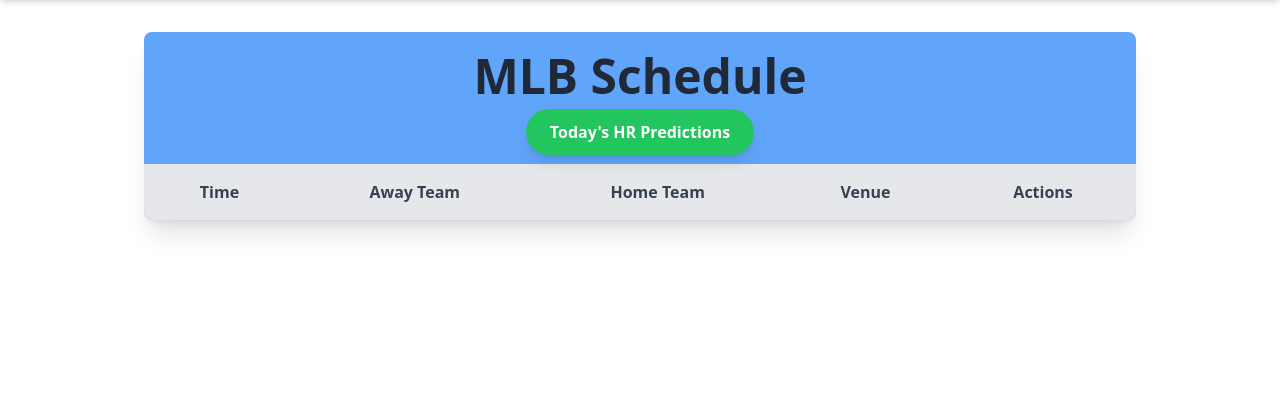
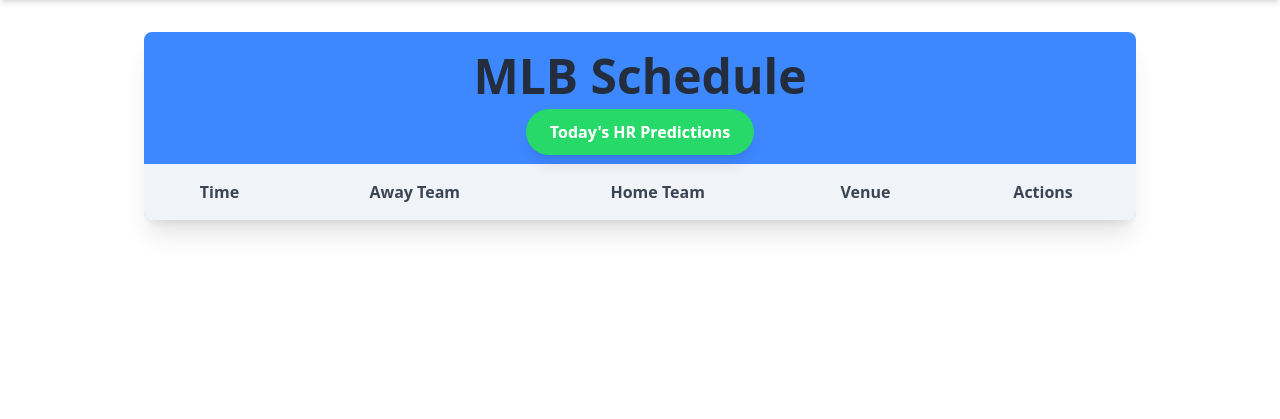
Before and after one commit to tim50687/Timduel_Stats, a Flask app: template api/mlb/templates/schedule.html in a window 1280 px wide. Shown: the part 72-491 px from the top of the page. Run offline with Flask 3, Linux system fonts and the light colour scheme; the template is opened without the code that fills it, so the values that code supplies are empty.

Commit message:
Adjust button color

```diff
--- a/api/mlb/templates/schedule.html
+++ b/api/mlb/templates/schedule.html
@@ -47,11 +47,11 @@
     <div>
       <main class="w-full max-w-5xl mx-auto px-4 py-8 md:px-4 md:py-8">
         <section
-          class="bg-blue-400 overflow-hidden w-full rounded-lg shadow-xl"
+          class="bg-blue-500 brightness-105 overflow-hidden w-full rounded-lg shadow-xl"
         >
-          <div class="text-center m-5">
+          <div class="text-center m-5 brightness-100">
             <h1
-              class="text-3xl sm:text-4xl md:text-5xl font-extrabold text-gray-800 mb-2"
+              class="text-3xl sm:text-4xl brightness-105 md:text-5xl font-extrabold text-gray-800 mb-2"
             >
               MLB Schedule
             </h1>
@@ -60,14 +60,14 @@
             </p>
             <a
               href="{{ url_for('mlb_schedule.show_hr_prediction') }}"
-              class="bg-green-500 text-white font-bold py-3 px-6 rounded-full hover:bg-green-600 shadow-lg transition duration-300 ease-in-out"
+              class="bg-green-500 brightness-105 text-white font-bold py-3 px-6 rounded-full hover:bg-green-600 shadow-lg transition duration-300 ease-in-out"
             >
               Today's HR Predictions
             </a>
           </div>
 
           <!-- Wrap the table in a scrollable container for smaller screens -->
-          <div class="overflow-x-auto">
+          <div class="overflow-x-auto bg-white">
             <table class="w-full table-auto min-w-full block sm:table pt-8">
               <thead>
                 <tr class="bg-gray-200 text-gray-700">
@@ -97,13 +97,13 @@
                     >
                       <a
                         href="{{ url_for('mlb_schedule.show_player_stats', team1=game['away_team'], team2=game['home_team']) }}"
-                        class="bg-blue-400 hover:brightness-125 text-white font-semibold py-2 px-4 rounded-lg shadow-md transition duration-300"
+                        class="bg-blue-500 hover:brightness-125 text-white font-semibold py-2 px-4 rounded-lg shadow-md transition duration-300"
                       >
                         Player Stats
                       </a>
                       <a
                         href="{{ url_for('mlb_schedule.get_odds', game_id=game['id']) }}"
-                        class="bg-blue-400 hover:brightness-125 text-white font-semibold py-2 px-4 rounded-lg shadow-md transition duration-300"
+                        class="bg-blue-500 hover:brightness-125 text-white font-semibold py-2 px-4 rounded-lg shadow-md transition duration-300"
                       >
                         Odds Movement
                       </a>
--- a/static/mlb/css/output.css
+++ b/static/mlb/css/output.css
@@ -763,19 +733,24 @@ video {
   border-bottom-width: 1px;
 }
 
+.bg-blue-400 {
+  --tw-bg-opacity: 1;
+  background-color: rgb(96 165 250 / var(--tw-bg-opacity));
+}
+
 .bg-blue-500 {
   --tw-bg-opacity: 1;
   background-color: rgb(59 130 246 / var(--tw-bg-opacity));
 }
 
-.bg-gray-100 {
-  --tw-bg-opacity: 1;
-  background-color: rgb(243 244 246 / var(--tw-bg-opacity));
-}
-
 .bg-gray-200 {
   --tw-bg-opacity: 1;
   background-color: rgb(229 231 235 / var(--tw-bg-opacity));
+}
+
+.bg-green-500 {
+  --tw-bg-opacity: 1;
+  background-color: rgb(34 197 94 / var(--tw-bg-opacity));
 }
 
 .bg-indigo-600 {
@@ -788,29 +763,9 @@ video {
   background-color: rgb(255 255 255 / var(--tw-bg-opacity));
 }
 
-.bg-green-500 {
-  --tw-bg-opacity: 1;
-  background-color: rgb(34 197 94 / var(--tw-bg-opacity));
-}
-
-.bg-green-400 {
-  --tw-bg-opacity: 1;
-  background-color: rgb(74 222 128 / var(--tw-bg-opacity));
-}
-
-.bg-green-600 {
-  --tw-bg-opacity: 1;
-  background-color: rgb(22 163 74 / var(--tw-bg-opacity));
-}
-
 .bg-blue-300 {
   --tw-bg-opacity: 1;
   background-color: rgb(147 197 253 / var(--tw-bg-opacity));
-}
-
-.bg-blue-400 {
-  --tw-bg-opacity: 1;
-  background-color: rgb(96 165 250 / var(--tw-bg-opacity));
 }
 
 .bg-opacity-90 {
@@ -937,23 +873,18 @@ video {
   color: rgb(255 255 255 / var(--tw-text-opacity));
 }
 
-.text-gray-500 {
-  --tw-text-opacity: 1;
-  color: rgb(107 114 128 / var(--tw-text-opacity));
+.opacity-95 {
+  opacity: 0.95;
 }
 
-.text-gray-600 {
-  --tw-text-opacity: 1;
-  color: rgb(75 85 99 / var(--tw-text-opacity));
+.opacity-90 {
+  opacity: 0.9;
 }
 
-.text-gray-800 {
-  --tw-text-opacity: 1;
-  color: rgb(31 41 55 / var(--tw-text-opacity));
-}
-
-.opacity-95 {
-  opacity: 0.95;
+.shadow-lg {
+  --tw-shadow: 0 10px 15px -3px rgb(0 0 0 / 0.1), 0 4px 6px -4px rgb(0 0 0 / 0.1);
+  --tw-shadow-colored: 0 10px 15px -3px var(--tw-shadow-color), 0 4px 6px -4px var(--tw-shadow-color);
+  box-shadow: var(--tw-ring-offset-shadow, 0 0 #0000), var(--tw-ring-shadow, 0 0 #0000), var(--tw-shadow);
 }
 
 .shadow-md {
@@ -968,10 +899,29 @@ video {
   box-shadow: var(--tw-ring-offset-shadow, 0 0 #0000), var(--tw-ring-shadow, 0 0 #0000), var(--tw-shadow);
 }
 
-.shadow-lg {
-  --tw-shadow: 0 10px 15px -3px rgb(0 0 0 / 0.1), 0 4px 6px -4px rgb(0 0 0 / 0.1);
-  --tw-shadow-colored: 0 10px 15px -3px var(--tw-shadow-color), 0 4px 6px -4px var(--tw-shadow-color);
-  box-shadow: var(--tw-ring-offset-shadow, 0 0 #0000), var(--tw-ring-shadow, 0 0 #0000), var(--tw-shadow);
+.brightness-110 {
+  --tw-brightness: brightness(1.1);
+  filter: var(--tw-blur) var(--tw-brightness) var(--tw-contrast) var(--tw-grayscale) var(--tw-hue-rotate) var(--tw-invert) var(--tw-saturate) var(--tw-sepia) var(--tw-drop-shadow);
+}
+
+.brightness-90 {
+  --tw-brightness: brightness(.9);
+  filter: var(--tw-blur) var(--tw-brightness) var(--tw-contrast) var(--tw-grayscale) var(--tw-hue-rotate) var(--tw-invert) var(--tw-saturate) var(--tw-sepia) var(--tw-drop-shadow);
+}
+
+.brightness-125 {
+  --tw-brightness: brightness(1.25);
+  filter: var(--tw-blur) var(--tw-brightness) var(--tw-contrast) var(--tw-grayscale) var(--tw-hue-rotate) var(--tw-invert) var(--tw-saturate) var(--tw-sepia) var(--tw-drop-shadow);
+}
+
+.brightness-105 {
+  --tw-brightness: brightness(1.05);
+  filter: var(--tw-blur) var(--tw-brightness) var(--tw-contrast) var(--tw-grayscale) var(--tw-hue-rotate) var(--tw-invert) var(--tw-saturate) var(--tw-sepia) var(--tw-drop-shadow);
+}
+
+.brightness-100 {
+  --tw-brightness: brightness(1);
+  filter: var(--tw-blur) var(--tw-brightness) var(--tw-contrast) var(--tw-grayscale) var(--tw-hue-rotate) var(--tw-invert) var(--tw-saturate) var(--tw-sepia) var(--tw-drop-shadow);
 }
 
 .transition {
```
Also changed, not shown: other parts of static/mlb/css/output.css (+28 -92 lines).
